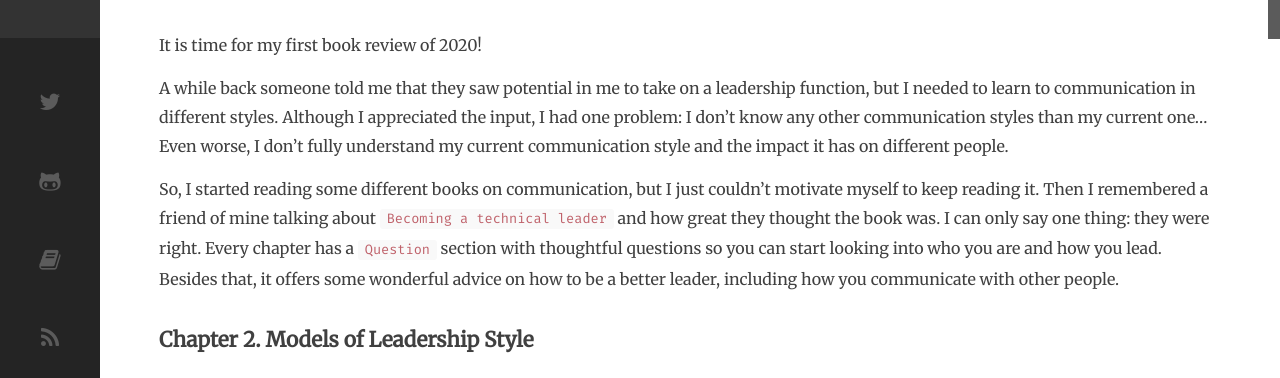
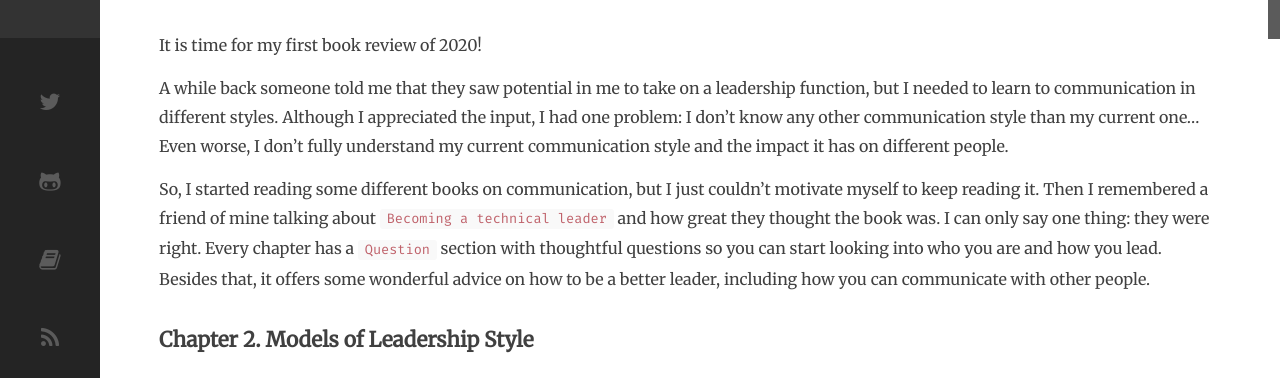
Before and after one commit to selketjah/selketjah.github.io, a Jekyll site: the page built from _posts/2020-02-16-become-tech-lead.md, in a window 1280 px wide and 900 px high. Shown: the part 162-540 px from the top of the window. Built offline with Jekyll 4.4.1, drawn with Linux system fonts in a browser that asks for light colours; comment, search, counter and statistics services are not loaded.

Commit message:
book review: fixed some typos:

```diff
--- a/_posts/2020-02-16-become-tech-lead.md
+++ b/_posts/2020-02-16-become-tech-lead.md
@@ -9,9 +9,9 @@ tags:
 
 It is time for my first book review of 2020!
 
-A while back someone told me that they saw potential in me to take on a leadership function, but I needed to learn to communication in different styles. Although I appreciated the input, I had one problem: I don't know any other communication styles than my current one... Even worse, I don't fully understand my current communication style and the impact it has on different people.
+A while back someone told me that they saw potential in me to take on a leadership function, but I needed to learn to communication in different styles. Although I appreciated the input, I had one problem: I don't know any other communication style than my current one... Even worse, I don't fully understand my current communication style and the impact it has on different people.
 
-So, I started reading some different books on communication, but I just couldn't motivate myself to keep reading it. Then I remembered a friend of mine talking about `Becoming a technical leader` and how great they thought the book was. I can only say one thing: they were right. Every chapter has a `Question` section with thoughtful questions so you can start looking into who you are and how you lead. Besides that, it offers some wonderful advice on how to be a better leader, including how you communicate with other people.
+So, I started reading some different books on communication, but I just couldn't motivate myself to keep reading it. Then I remembered a friend of mine talking about `Becoming a technical leader` and how great they thought the book was. I can only say one thing: they were right. Every chapter has a `Question` section with thoughtful questions so you can start looking into who you are and how you lead. Besides that, it offers some wonderful advice on how to be a better leader, including how you can communicate with other people.
 
 <!--more-->
 
```
